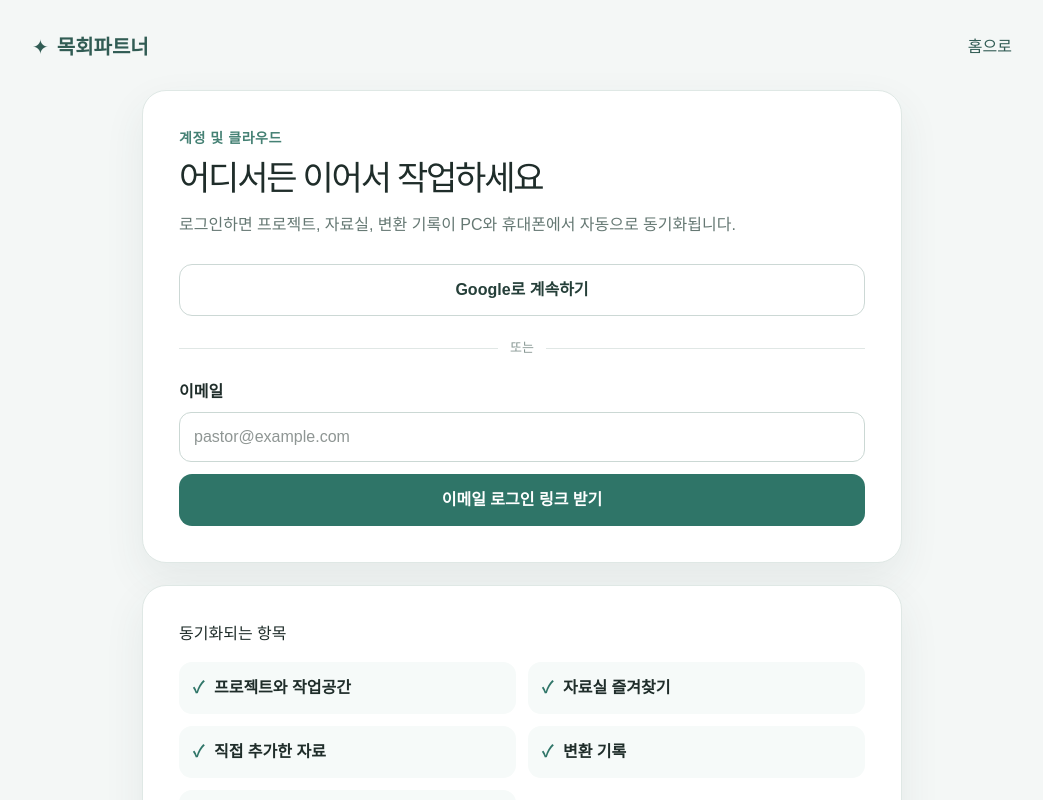
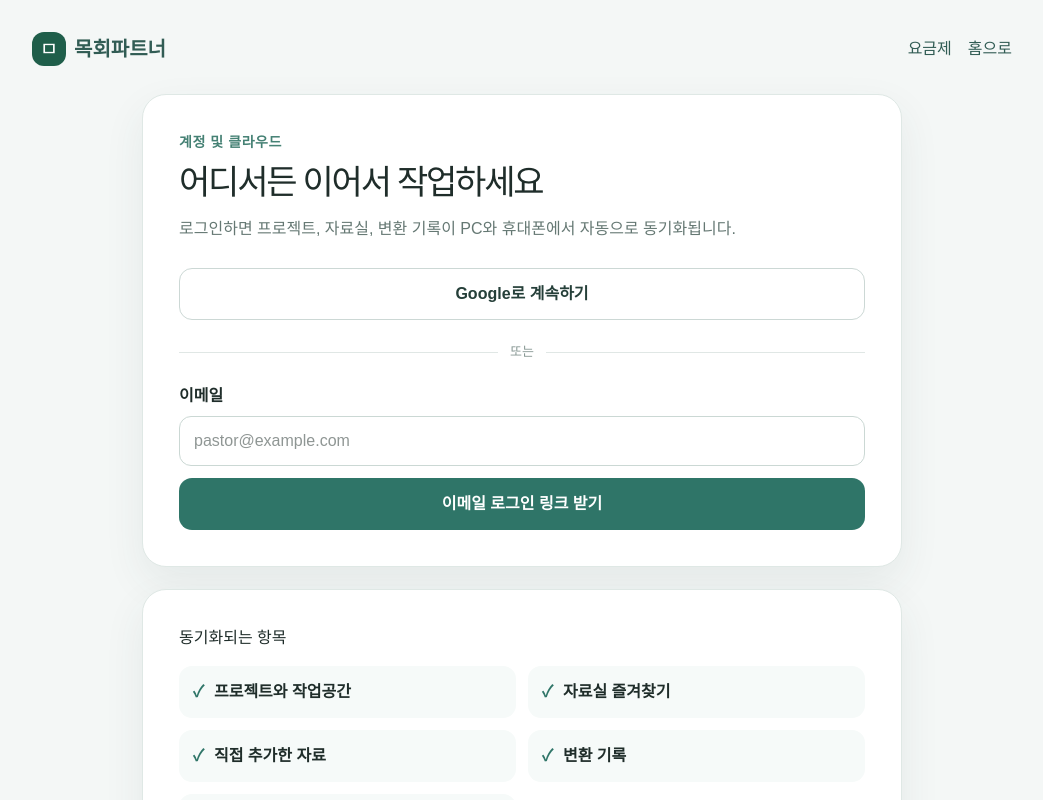
Before and after one commit to a01057674471-dot/ministry-partner, a Next.js app: page /account in a window 1280 px wide. Shown: the top 800 px of the page, without its empty margins (118-1161 px from the left). Built offline with nearby package versions, Linux system fonts and the light colour scheme; no server answers.

Commit message:
Add personalized account welcome and graceful Google login error

```diff
--- a/app/account/page.tsx
+++ b/app/account/page.tsx
@@ -15,28 +15,35 @@ const SYNC_KEYS = [
 export default function AccountPage() {
   const [user, setUser] = useState<User | null>(null);
   const [email, setEmail] = useState("");
+  const [name, setName] = useState("");
   const [message, setMessage] = useState("");
   const [loading, setLoading] = useState(false);
   const configured = isSupabaseConfigured();
 
   useEffect(() => {
+    const savedName = localStorage.getItem("ministry-partner-name");
+    if (savedName) setName(savedName);
     const supabase = getSupabaseBrowserClient();
     if (!supabase) return;
-    supabase.auth.getUser().then(({ data }) => setUser(data.user));
-    const { data } = supabase.auth.onAuthStateChange((_event, session) => setUser(session?.user ?? null));
+    supabase.auth.getUser().then(({ data }) => applyUser(data.user));
+    const { data } = supabase.auth.onAuthStateChange((_event, session) => applyUser(session?.user ?? null));
     return () => data.subscription.unsubscribe();
   }, []);
+
+  function applyUser(nextUser: User | null) {
+    setUser(nextUser);
+    if (!nextUser) return;
+    const userName = nextUser.user_metadata?.full_name || nextUser.user_metadata?.name || nextUser.email?.split("@")[0] || "사용자";
+    setName(userName);
+    localStorage.setItem("ministry-partner-name", userName);
+  }
 
   async function sendMagicLink(event: FormEvent) {
     event.preventDefault();
     const supabase = getSupabaseBrowserClient();
     if (!supabase || !email.trim()) return;
-    setLoading(true);
-    setMessage("");
-    const { error } = await supabase.auth.signInWithOtp({
-      email: email.trim(),
-      options: { emailRedirectTo: `${window.location.origin}/account` },
-    });
+    setLoading(true); setMessage("");
+    const { error } = await supabase.auth.signInWithOtp({ email: email.trim(), options: { emailRedirectTo: `${window.location.origin}/account` } });
     setMessage(error ? error.message : "로그인 링크를 이메일로 보냈습니다. 메일에서 링크를 눌러 주세요.");
     setLoading(false);
   }
@@ -44,24 +51,17 @@ export default function AccountPage() {
   async function signInWithGoogle() {
     const supabase = getSupabaseBrowserClient();
     if (!supabase) return;
-    await supabase.auth.signInWithOAuth({
-      provider: "google",
-      options: { redirectTo: `${window.location.origin}/account` },
-    });
+    setMessage("");
+    const { error } = await supabase.auth.signInWithOAuth({ provider: "google", options: { redirectTo: `${window.location.origin}/account` } });
+    if (error) setMessage("Google 로그인 설정이 아직 완료되지 않았습니다. 이메일 로그인은 바로 사용할 수 있습니다.");
   }
 
   async function syncNow() {
     const supabase = getSupabaseBrowserClient();
     if (!supabase || !user) return;
-    setLoading(true);
-    setMessage("");
-    const rows = SYNC_KEYS.flatMap(([key]) => {
-      const value = localStorage.getItem(key);
-      return value === null ? [] : [{ user_id: user.id, document_key: key, content: value, updated_at: new Date().toISOString() }];
-    });
-    const { error } = rows.length
-      ? await supabase.from("user_documents").upsert(rows, { onConflict: "user_id,document_key" })
-      : { error: null };
+    setLoading(true); setMessage("");
+    const rows = SYNC_KEYS.flatMap(([key]) => { const value = localStorage.getItem(key); return value === null ? [] : [{ user_id: user.id, document_key: key, content: value, updated_at: new Date().toISOString() }]; });
+    const { error } = rows.length ? await supabase.from("user_documents").upsert(rows, { onConflict: "user_id,document_key" }) : { error: null };
     setMessage(error ? error.message : "현재 기기의 자료를 클라우드에 저장했습니다.");
     setLoading(false);
   }
@@ -69,53 +69,20 @@ export default function AccountPage() {
   async function signOut() {
     const supabase = getSupabaseBrowserClient();
     if (!supabase) return;
-    await supabase.auth.signOut();
-    setMessage("로그아웃했습니다.");
+    await supabase.auth.signOut(); setMessage("로그아웃했습니다.");
   }
 
   return (
     <main className="account-shell">
-      <header className="account-header">
-        <a href="/" className="account-brand">✦ <strong>목회파트너</strong></a>
-        <a href="/">홈으로</a>
-      </header>
-
+      <header className="account-header"><a href="/" className="account-brand"><span className="brand-mark">ㅁ</span><strong>목회파트너</strong></a><div><a href="/pricing">요금제</a>　<a href="/">홈으로</a></div></header>
       <section className="account-card">
         <p className="account-kicker">계정 및 클라우드</p>
-        <h1>어디서든 이어서 작업하세요</h1>
-        <p>로그인하면 프로젝트, 자료실, 변환 기록이 PC와 휴대폰에서 자동으로 동기화됩니다.</p>
-
-        {!configured ? (
-          <div className="account-warning">
-            <strong>Supabase 연결이 필요합니다.</strong>
-            <p>Vercel 환경 변수에 NEXT_PUBLIC_SUPABASE_URL과 NEXT_PUBLIC_SUPABASE_ANON_KEY를 등록한 뒤 다시 배포해 주세요.</p>
-          </div>
-        ) : user ? (
-          <div className="account-signed">
-            <div className="account-user"><span>{(user.email || "사용자").slice(0, 1).toUpperCase()}</span><div><strong>로그인됨</strong><p>{user.email}</p></div></div>
-            <button className="account-primary" onClick={syncNow} disabled={loading}>{loading ? "동기화 중…" : "지금 클라우드에 저장"}</button>
-            <button className="account-secondary" onClick={signOut}>로그아웃</button>
-          </div>
-        ) : (
-          <div className="account-login">
-            <button className="account-google" onClick={signInWithGoogle}>Google로 계속하기</button>
-            <div className="account-divider"><span>또는</span></div>
-            <form onSubmit={sendMagicLink}>
-              <label>이메일</label>
-              <input type="email" value={email} onChange={(event) => setEmail(event.target.value)} placeholder="pastor@example.com" required />
-              <button className="account-primary" disabled={loading}>{loading ? "보내는 중…" : "이메일 로그인 링크 받기"}</button>
-            </form>
-          </div>
-        )}
-
+        <h1>{user ? `${name}님, 환영합니다.` : "어디서든 이어서 작업하세요"}</h1>
+        <p>{user ? "오늘도 필요한 사역을 편하게 준비해 보세요." : "로그인하면 프로젝트, 자료실, 변환 기록이 PC와 휴대폰에서 자동으로 동기화됩니다."}</p>
+        {!configured ? <div className="account-warning"><strong>Supabase 연결이 필요합니다.</strong><p>Vercel 환경 변수를 확인해 주세요.</p></div> : user ? <div className="account-signed"><div className="account-user"><span>{name.slice(0,1)}</span><div><strong>{name}</strong><p>{user.email}</p></div></div><button className="account-primary" onClick={syncNow} disabled={loading}>{loading ? "동기화 중…" : "지금 클라우드에 저장"}</button><button className="account-secondary" onClick={signOut}>로그아웃</button></div> : <div className="account-login"><button className="account-google" onClick={signInWithGoogle}>Google로 계속하기</button><div className="account-divider"><span>또는</span></div><form onSubmit={sendMagicLink}><label>이메일</label><input type="email" value={email} onChange={(event) => setEmail(event.target.value)} placeholder="pastor@example.com" required /><button className="account-primary" disabled={loading}>{loading ? "보내는 중…" : "이메일 로그인 링크 받기"}</button></form></div>}
         {message && <div className="account-message">{message}</div>}
       </section>
-
-      <section className="account-data-card">
-        <h2>동기화되는 항목</h2>
-        <div>{SYNC_KEYS.map(([key, label]) => <article key={key}><span>✓</span><strong>{label}</strong></article>)}</div>
-        <small>로그인 전에는 기존처럼 이 기기의 브라우저에 저장됩니다.</small>
-      </section>
+      <section className="account-data-card"><h2>동기화되는 항목</h2><div>{SYNC_KEYS.map(([key, label]) => <article key={key}><span>✓</span><strong>{label}</strong></article>)}</div><small>로그인 전에는 기존처럼 이 기기의 브라우저에 저장됩니다.</small></section>
     </main>
   );
 }
```
